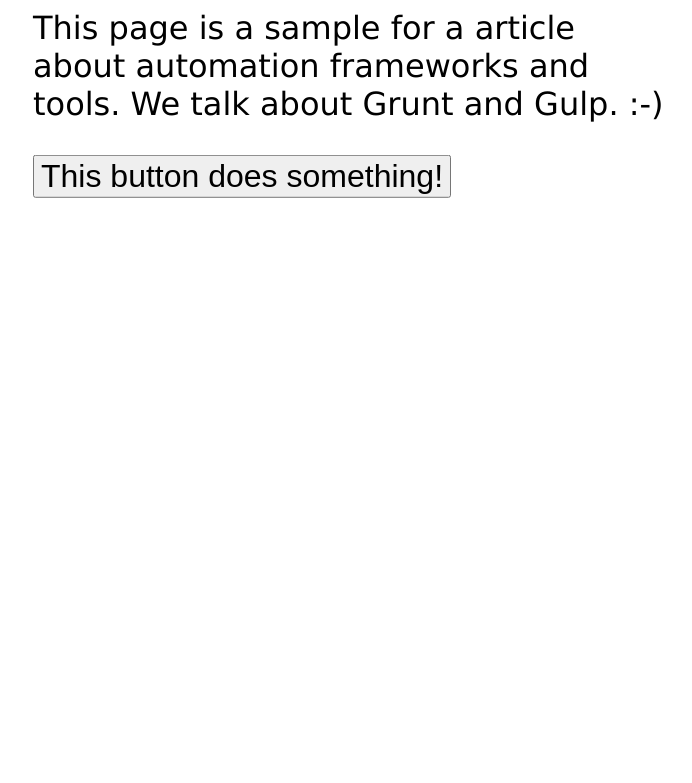
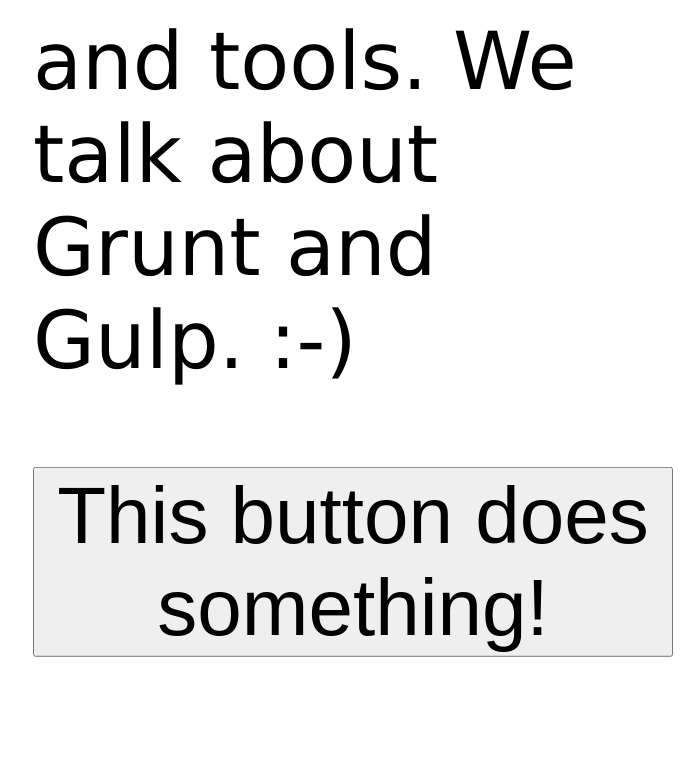
Before and after one commit to induanoopsia/taskrunner_grunt, a website: page index.html in a window 1280 px wide. Shown: the part 326-1109 px from the top of the page, without its empty margins (287-979 px from the left). Before the commit the page ends 800 px from the top, so only its background shows below. Drawn offline with nearby package versions, Linux system fonts and the light colour scheme; files that its build step writes are made by us from their sources.

Commit message:
Update styles.less

```diff
--- a/styles.less
+++ b/styles.less
@@ -1,4 +1,4 @@
-@size: 2em;
+@size: 5em;
 
 html {
 	position: relative;
```
